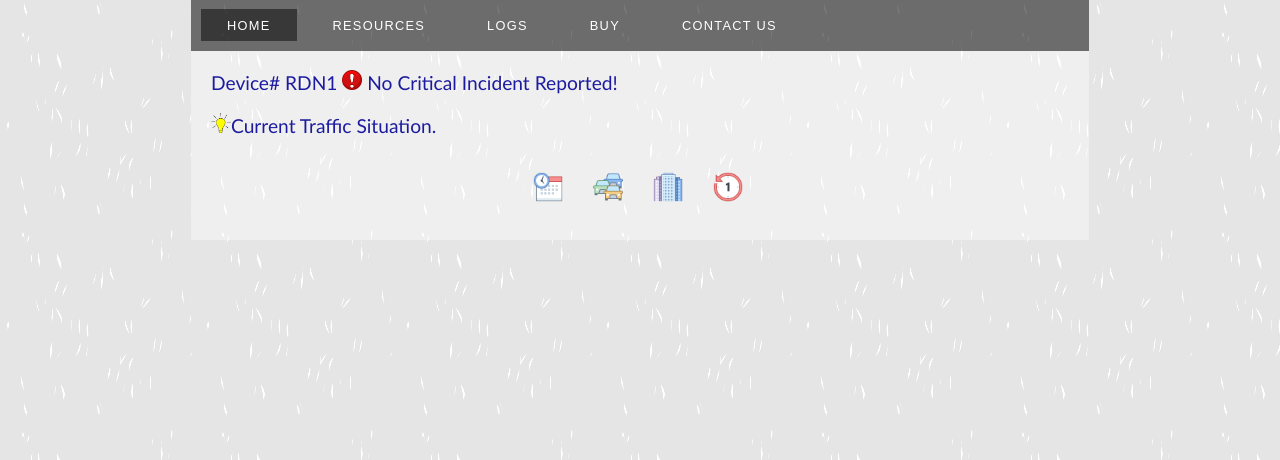
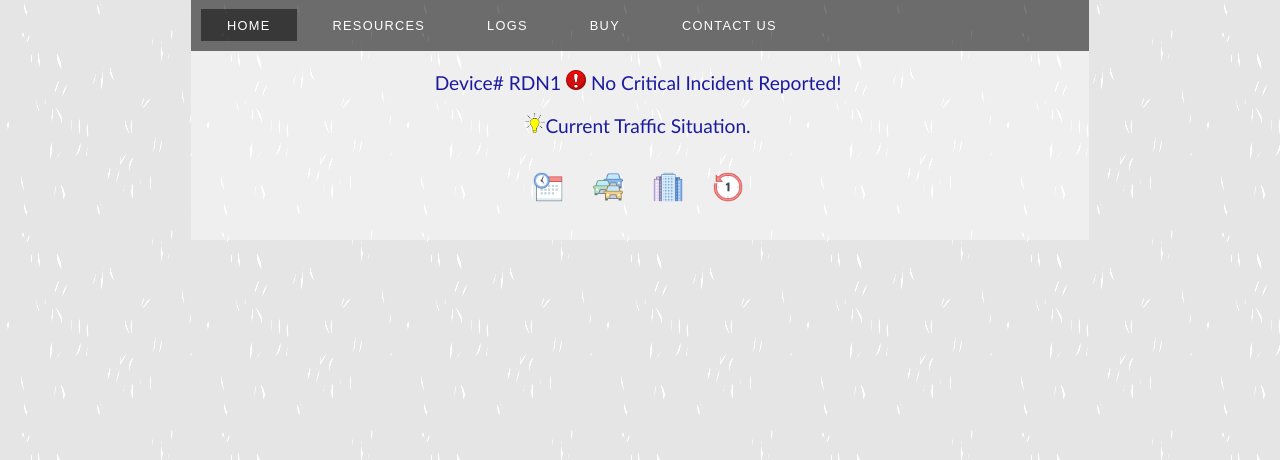
Before and after one commit to srijonmandal1/RODAN, a Flask app: page / in a window 1280 px wide. Shown: the part 173-633 px from the top of the page. Run offline with Flask 2, Linux system fonts and the light colour scheme; data that the repository does not hold is empty; some libraries are stand-ins or nearby versions.

Commit message:
add centered text

```diff
--- a/templates/home.html
+++ b/templates/home.html
@@ -33,7 +33,7 @@
         </ul>
       </div>
       <div id="site_content">
-        <div id="content">
+        <div id="content" style="text-align: center;">
           <p style="font-size: 1.5vw;">Device# RDN1 <img width="20" height="20" src="/static/images/alert.png" alt="Alerts"> No Critical Incident Reported!</p>
           <p style="font-size: 1.5vw;"><img width="20" height="20" src="/static/images/regular_incidents.png" alt="Alerts">Current Traffic Situation.</p>
           <table style="margin-left: auto; margin-right: auto; text-align: center;" class="border-none">
```
